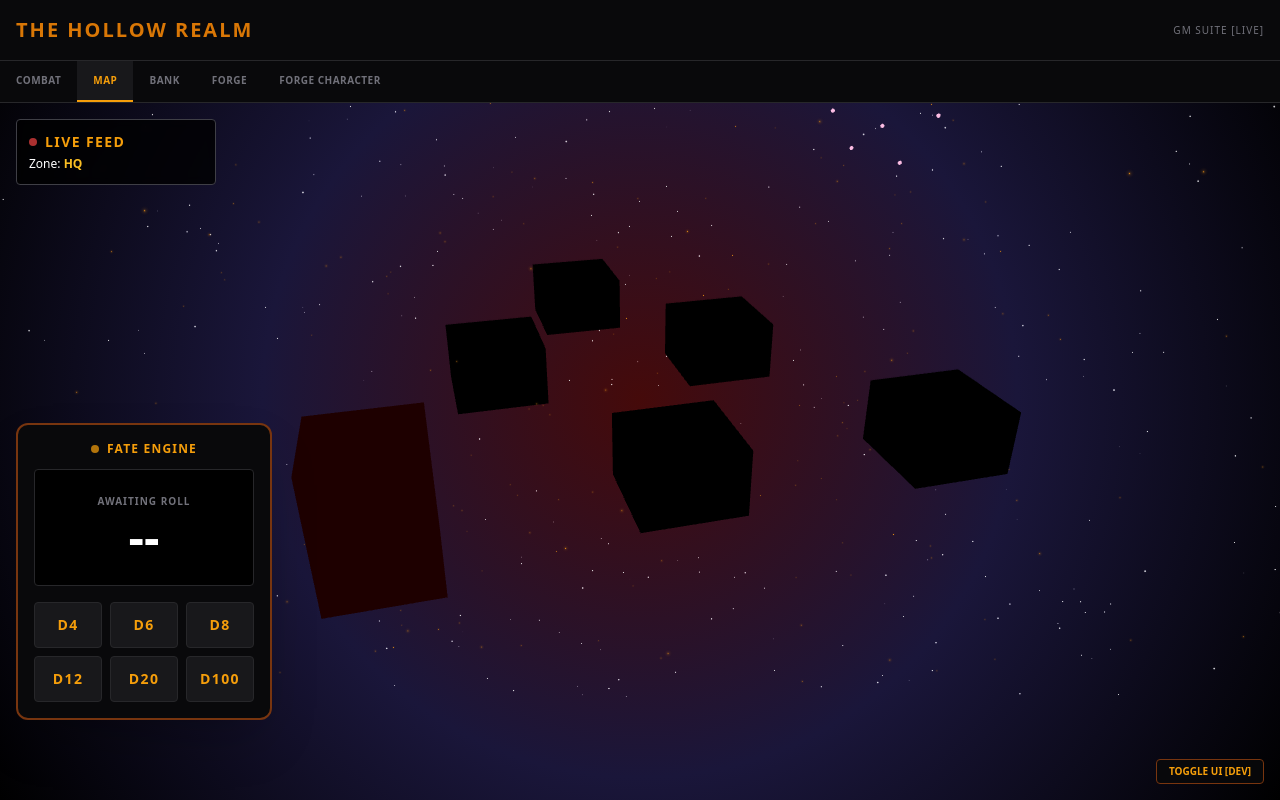
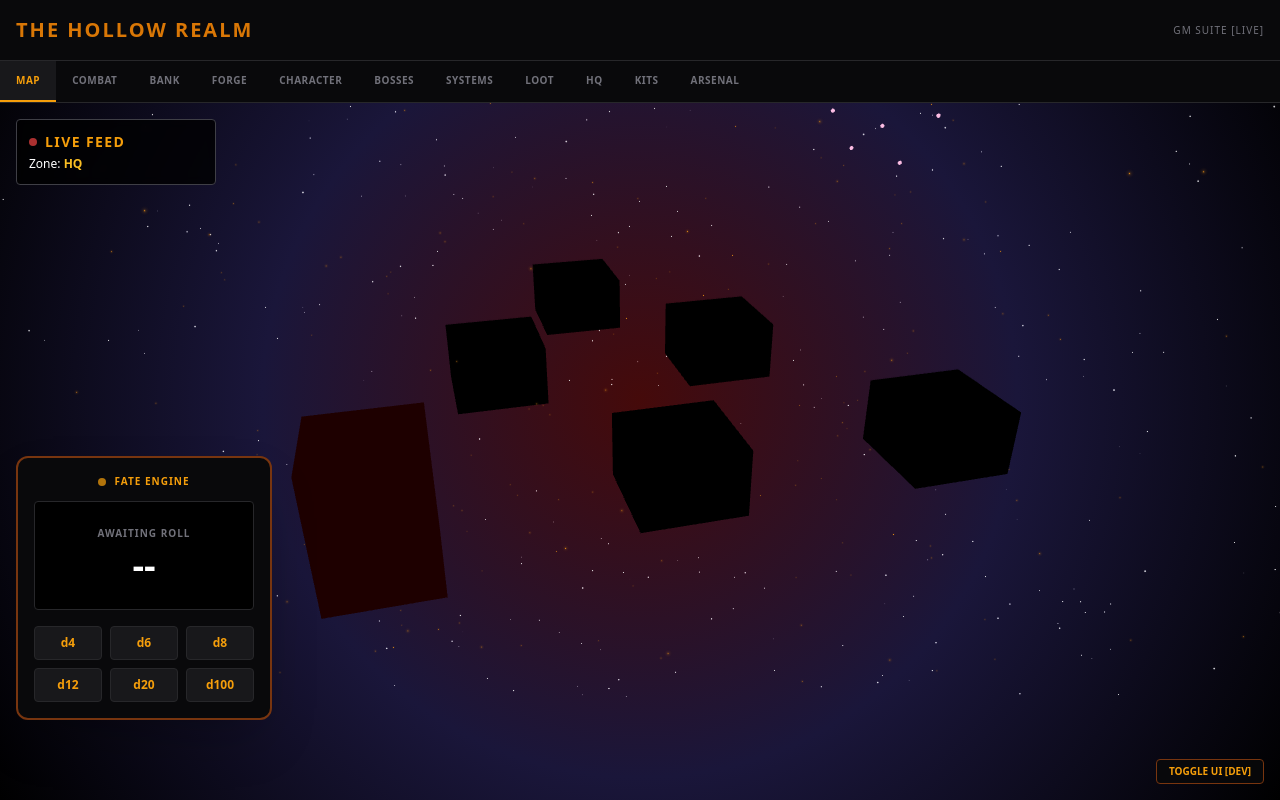
Before and after one commit to q6hg6f87zf-cell/hollow-realm-engine, a React (Create React App) app: page / in a window 1280 px wide. Built offline with nearby package versions, Linux system fonts and the light colour scheme.

Commit message:
Update App.jsx

```diff
--- a/src/App.jsx
+++ b/src/App.jsx
@@ -3,7 +3,7 @@ import { Canvas, useFrame } from '@react-three/fiber';
 import { OrbitControls, Sparkles, Stars, Sphere, Trail } from '@react-three/drei';
 import { HollowRealmProvider } from './HollowRealmContext';
 
-// --- ACTIVE MODULES (Names must match your GitHub files exactly) ---
+// --- ACTIVE MODULES (Strictly matching your GitHub filenames) ---
 import LiveCombatHUD from './LiveCombatHUD';
 import PlayerBankUI from './PlayerBankUI';
 import ForgeSocketingUI from './ForgeSocketingUI';
@@ -53,15 +53,12 @@ function CelestialNavigation() {
   const starMaterial = <meshStandardMaterial emissive="#f472b6" emissiveIntensity={2} color="#fff" />;
   return (
     <group>
-      {/* Polaris */}
       <Sphere args={[0.1, 8, 8]} position={[-4, 6, 2]}>{starMaterial}</Sphere>
-      {/* Orion's Belt */}
       <group position={[3, 4, -8]} rotation={[0, 0, 0.5]}>
         <Sphere args={[0.05, 8, 8]} position={[-0.5, 0, 0]}>{starMaterial}</Sphere>
         <Sphere args={[0.05, 8, 8]} position={[0, 0, 0]}>{starMaterial}</Sphere>
         <Sphere args={[0.05, 8, 8]} position={[0.5, 0, 0]}>{starMaterial}</Sphere>
       </group>
-      {/* Cassiopeia */}
       <group position={[6, 3, -4]} rotation={[0.2, -0.4, 0]}>
         <Sphere args={[0.04, 8, 8]} position={[-1, 0.5, 0]}>{starMaterial}</Sphere>
         <Sphere args={[0.04, 8, 8]} position={[-0.5, -0.2, 0]}>{starMaterial}</Sphere>
@@ -101,62 +98,36 @@ function MapZone({ position, name, id, activeZone, onClick }) {
   const isActive = activeZone === id;
   return (
     <mesh position={position} onClick={() => onClick(id)}>
-      {/* The pillar gets taller when selected */}
       <boxGeometry args={[1.5, isActive ? 2 : 1, 1.5]} />
       <meshStandardMaterial color={isActive ? "#d97706" : "#27272a"} />
     </mesh>
   );
 }
+
 // --- 7. THE GM DICE ROLLER ---
 function ThreeDiceRoller() {
   const [roll, setRoll] = useState('--');
   const [dieType, setDieType] = useState('Awaiting Roll');
-
   const rollDice = (max) => {
-    // Standard tactile click
-    if (typeof navigator !== 'undefined' && navigator.vibrate) navigator.vibrate(15);
-
+    triggerHaptic('click');
     const result = Math.floor(Math.random() * max) + 1;
     setDieType(`d${max}`);
     setRoll(result);
-
-    // Heavy rumble for a Nat 20 or Nat 100
-    if ((max === 20 && result === 20) || (max === 100 && result === 100)) {
-       if (typeof navigator !== 'undefined' && navigator.vibrate) navigator.vibrate([100, 50, 100]);
-    }
+    if ((max === 20 && result === 20) || (max === 100 && result === 100)) triggerHaptic('calamity');
   };
-
   const dice = [4, 6, 8, 12, 20, 100];
-
   return (
     <div className="bg-zinc-950 border-2 border-amber-900 p-4 rounded-xl flex flex-col items-center shadow-2xl w-full">
-      <h3 className="text-amber-500 font-black uppercase tracking-widest text-xs mb-3 flex items-center gap-2">
-        <span className="w-2 h-2 rounded-full bg-amber-500 animate-pulse"></span>
-        Fate Engine
+      <h3 className="text-amber-500 font-black uppercase tracking-widest text-[10px] mb-3 flex items-center gap-2">
+        <span className="w-2 h-2 rounded-full bg-amber-500 animate-pulse"></span>Fate Engine
       </h3>
-
-      {/* The Digital Readout */}
-      <div className="bg-black border border-zinc-800 rounded w-full py-6 flex flex-col items-center justify-center mb-4 shadow-inner">
+      <div className="bg-black border border-zinc-800 rounded w-full py-6 flex flex-col items-center justify-center mb-4">
         <span className="text-zinc-500 text-[10px] uppercase font-bold tracking-widest mb-1">{dieType}</span>
-        <span className={`text-5xl font-black ${
-          roll === 20 && dieType === 'd20' ? 'text-green-500 animate-pulse' :
-          roll === 1 && dieType === 'd20' ? 'text-red-600' :
-          'text-white'
-        }`}>
-          {roll}
-        </span>
+        <span className={`text-4xl font-black ${roll === 20 ? 'text-green-500' : 'text-white'}`}>{roll}</span>
       </div>
-
-      {/* The Dice Pad */}
       <div className="grid grid-cols-3 gap-2 w-full">
         {dice.map(d => (
-          <button
-            key={d}
-            onClick={() => rollDice(d)}
-            className="bg-zinc-900 hover:bg-amber-600 hover:text-black text-amber-500 border border-zinc-800 text-sm font-black py-3 rounded transition-colors uppercase tracking-widest"
-          >
-            d{d}
-          </button>
+          <button key={d} onClick={() => rollDice(d)} className="bg-zinc-900 text-amber-500 border border-zinc-800 text-xs font-black py-2 rounded">d{d}</button>
         ))}
       </div>
     </div>
@@ -167,9 +138,8 @@ function ThreeDiceRoller() {
 export default function App() {
   const [activeZone, setActiveZone] = useState('hq');
   const [uiVisible, setUiVisible] = useState(true);
-  const [activeScreen, setActiveScreen] = useState('worldMap'); // Controls which tab is active
+  const [activeScreen, setActiveScreen] = useState('worldMap');
 
-  // Nav Button Style for mobile-friendly tabs
   const navBtn = (screen) => `px-4 py-3 font-bold uppercase tracking-wider text-[10px] transition-all border-b-2 whitespace-nowrap ${
     activeScreen === screen ? 'border-amber-500 text-amber-500 bg-zinc-900' : 'border-transparent text-zinc-500 hover:bg-zinc-800'
   }`;
@@ -179,74 +149,75 @@ export default function App() {
       <BossStyles />
       <div className="min-h-screen bg-black text-zinc-300 font-sans flex flex-col relative overflow-hidden">
 
-        {/* GLOBAL HEADER */}
         <header className="bg-zinc-950 border-b border-zinc-800 p-4 flex justify-between items-center z-20">
           <h1 className="text-xl font-black text-amber-600 tracking-widest uppercase">The Hollow Realm</h1>
           <div className="text-[10px] text-zinc-500 tracking-widest">GM SUITE [LIVE]</div>
         </header>
 
-        {/* MAIN NAVIGATION (SCROLLABLE TABS) */}
         <nav className="flex overflow-x-auto bg-zinc-950 border-b border-zinc-800 z-20 sticky top-0 scrollbar-hide">
+          <button onClick={() => { triggerHaptic(); setActiveScreen('worldMap'); }} className={navBtn('worldMap')}>Map</button>
           <button onClick={() => { triggerHaptic(); setActiveScreen('combat'); }} className={navBtn('combat')}>Combat</button>
-          <button onClick={() => { triggerHaptic(); setActiveScreen('worldMap'); }} className={navBtn('worldMap')}>Map</button>
           <button onClick={() => { triggerHaptic(); setActiveScreen('bank'); }} className={navBtn('bank')}>Bank</button>
           <button onClick={() => { triggerHaptic(); setActiveScreen('forge'); }} className={navBtn('forge')}>Forge</button>
-          <button onClick={() => { triggerHaptic(); setActiveScreen('character'); }} className={navBtn('character')}>Forge Character</button>
+          <button onClick={() => { triggerHaptic(); setActiveScreen('character'); }} className={navBtn('character')}>Character</button>
+          <button onClick={() => { triggerHaptic(); setActiveScreen('boss'); }} className={navBtn('boss')}>Bosses</button>
+          <button onClick={() => { triggerHaptic(); setActiveScreen('systems'); }} className={navBtn('systems')}>Systems</button>
+          <button onClick={() => { triggerHaptic(); setActiveScreen('loot'); }} className={navBtn('loot')}>Loot</button>
+          <button onClick={() => { triggerHaptic(); setActiveScreen('hq'); }} className={navBtn('hq')}>HQ</button>
+          <button onClick={() => { triggerHaptic(); setActiveScreen('kits'); }} className={navBtn('kits')}>Kits</button>
+          <button onClick={() => { triggerHaptic(); setActiveScreen('arsenal'); }} className={navBtn('arsenal')}>Arsenal</button>
         </nav>
 
-        {/* THE 3D BACKGROUND LAYER (Only visible on Map tab) */}
         {activeScreen === 'worldMap' && (
           <div className="absolute inset-0 z-0" style={{ background: "radial-gradient(circle at center, #450a0a 0%, #1a163a 50%, #000000 100%)" }}>
             <Canvas camera={{ position: [0, 6, 12], fov: 50 }}>
               <ambientLight intensity={0.4} color="#a855f7" />
               <pointLight position={[10, 10, 10]} intensity={1.5} color="#f472b6" />
-              <pointLight position={[-10, -10, -10]} intensity={0.5} color="#4fc3f7" />
               <OrbitControls autoRotate autoRotateSpeed={0.5} enablePan={false} maxPolarAngle={Math.PI / 2.1} />
               <Sparkles count={250} scale={15} size={2.5} speed={0.3} color="#d97706" opacity={0.6} />
               <Stars radius={50} depth={50} count={4000} factor={4} saturation={0} fade speed={1} />
               <CelestialNavigation />
               <AsteroidFlyby />
               <MapZone position={[-4, 0, 2]} name="Moon Squad HQ" id="hq" activeZone={activeZone} onClick={(z) => { triggerHaptic('click'); setActiveZone(z); }} />
-              <MapZone position={[0, 0, 2]} name="Dark Enchanted Forest" id="forest" activeZone={activeZone} onClick={(z) => { triggerHaptic('click'); setActiveZone(z); }} />
-              <MapZone position={[4, 0, 2]} name="Crumbling Kingdom" id="kingdom" activeZone={activeZone} onClick={(z) => { triggerHaptic('click'); setActiveZone(z); }} />
-              <MapZone position={[-2, 0, -2]} name="Underground Caverns" id="caverns" activeZone={activeZone} onClick={(z) => { triggerHaptic('click'); setActiveZone(z); }} />
-              <MapZone position={[2, 0, -2]} name="Sunken Library" id="library" activeZone={activeZone} onClick={(z) => { triggerHaptic('click'); setActiveZone(z); }} />
-              <MapZone position={[0, 0, -5]} name="Hollow's Edge" id="edge" activeZone={activeZone} onClick={(z) => { triggerHaptic('click'); setActiveZone(z); }} />
+              <MapZone position={[0, 0, 2]} name="Dark Forest" id="forest" activeZone={activeZone} onClick={(z) => { triggerHaptic('click'); setActiveZone(z); }} />
+              <MapZone position={[4, 0, 2]} name="Kingdom" id="kingdom" activeZone={activeZone} onClick={(z) => { triggerHaptic('click'); setActiveZone(z); }} />
+              <MapZone position={[-2, 0, -2]} name="Caverns" id="caverns" activeZone={activeZone} onClick={(z) => { triggerHaptic('click'); setActiveZone(z); }} />
+              <MapZone position={[2, 0, -2]} name="Library" id="library" activeZone={activeZone} onClick={(z) => { triggerHaptic('click'); setActiveZone(z); }} />
+              <MapZone position={[0, 0, -5]} name="Edge" id="edge" activeZone={activeZone} onClick={(z) => { triggerHaptic('click'); setActiveZone(z); }} />
             </Canvas>
           </div>
         )}
 
-        {/* CONTENT MOUNTING POINT */}
         <main className={`flex-1 p-4 overflow-y-auto relative z-10 ${!uiVisible ? 'hidden' : ''}`}>
           {activeScreen === 'combat' && <LiveCombatHUD />}
           {activeScreen === 'bank' && <PlayerBankUI />}
           {activeScreen === 'forge' && <ForgeSocketingUI />}
           {activeScreen === 'character' && <CharacterForgeUI />}
+          {activeScreen === 'boss' && <CalamityAndBossTab />}
+          {activeScreen === 'systems' && <PlayerSystemsHUD />}
+          {activeScreen === 'loot' && <LootModeUI />}
+          {activeScreen === 'hq' && <HQUpgradesTab />}
+          {activeScreen === 'kits' && <FieldKitsTab />}
+          {activeScreen === 'arsenal' && <ExpandedArsenalUI />}
 
-          {/* Map Overlay HUD (Only on worldMap) */}
           {activeScreen === 'worldMap' && (
-            <div className="bg-black/80 p-3 rounded border border-zinc-700 backdrop-blur-sm max-w-[200px] pointer-events-auto">
+            <div className="bg-black/80 p-3 rounded border border-zinc-700 backdrop-blur-sm max-w-[200px]">
               <h3 className="text-amber-500 font-bold uppercase tracking-widest flex items-center gap-2 text-sm">
-                <span className="w-2 h-2 rounded-full bg-red-500 animate-pulse"></span>
-                Live Feed
+                <span className="w-2 h-2 rounded-full bg-red-500 animate-pulse"></span>Live Feed
               </h3>
               <p className="text-xs text-white mt-1">Zone: <span className="text-amber-400 font-black">{activeZone.toUpperCase()}</span></p>
             </div>
           )}
         </main>
 
-        {/* ALWAYS-ON FATE ENGINE (Fixed to Corner) */}
         <div className="fixed bottom-20 left-4 w-64 z-30 pointer-events-auto">
            <ThreeDiceRoller />
         </div>
 
-        {/* CINEMATIC TOGGLE */}
-        <button
-          onClick={() => { triggerHaptic('click'); setUiVisible(!uiVisible); }}
-          className="fixed bottom-4 right-4 z-40 bg-zinc-950/80 border border-amber-900 text-amber-500 text-[10px] uppercase font-bold px-3 py-1 rounded backdrop-blur-sm">
+        <button onClick={() => { triggerHaptic('click'); setUiVisible(!uiVisible); }}
+          className="fixed bottom-4 right-4 z-40 bg-zinc-950/80 border border-amber-900 text-amber-500 text-[10px] uppercase font-bold px-3 py-1 rounded">
           Toggle UI [DEV]
         </button>
-
       </div>
     </HollowRealmProvider>
   );
```
